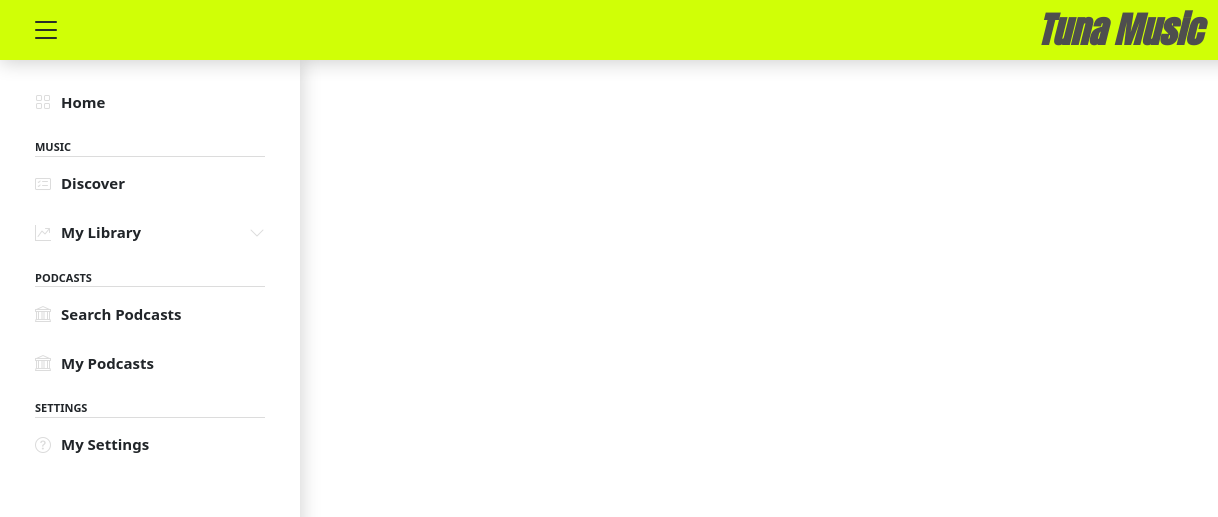
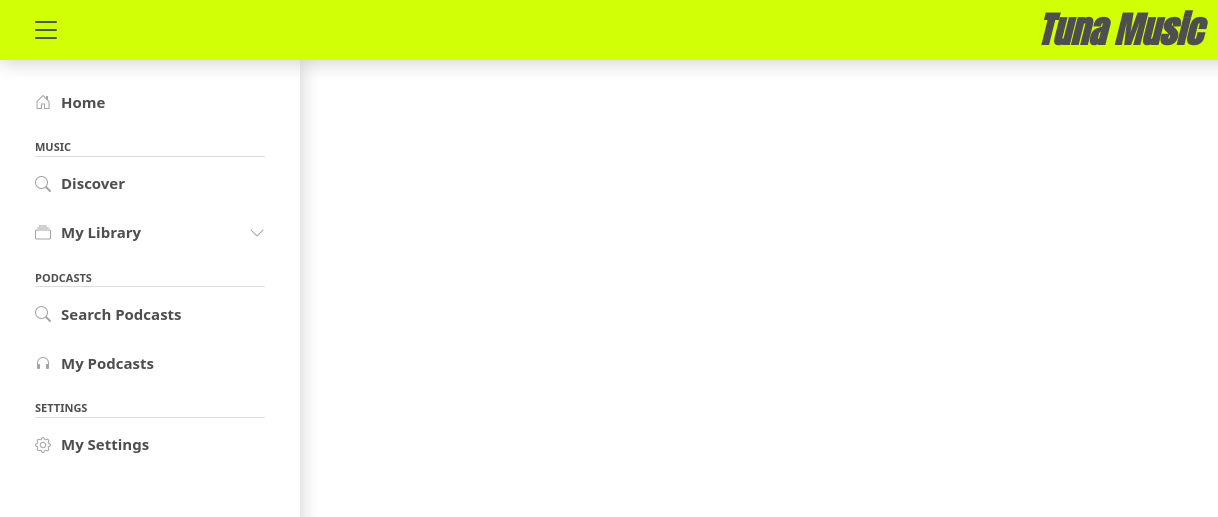
Before and after one commit to anthem89/Tuna-Music-App, a website with bundled scripts: page public/index.html in a window 1280 px wide. Shown: the top 517 px of the page, 0-1218 px from the left. Built offline with nearby package versions, Linux system fonts and the light colour scheme.

Commit message:
updated nav menu

```diff
--- a/public/css/index.css
+++ b/public/css/index.css
@@ -1,14 +1,36 @@
 :root {
 	--headerHeight: 60px;
+	--regularText: #4e4e4e;
 	--darkText: #4e4e4e;
 	--tunaYellow: #d0ff06;
-	--white: #ffffff;
+	--tunaOrange: rgb(231, 151, 3);
+	--tunaBlue: blue;
+	--background: #ffffff;
 	--offWhite: gainsboro;
+	--lightGray: rgb(226, 226, 226);
+	--gray: rgb(163, 163, 163);
+	--darkGray: gray;
 	--shadow: rgba(0, 0, 0, 0.2);
 	--activeNavLink: fuchsia;
 	--hover: rgba(25, 221, 162, 0.196);
 	--pageMask: rgba(0, 0, 0, 0.4);
-	--lightGray: rgb(226, 226, 226);
+}
+
+h1,h2,h3,h4,h5,h6,
+body,
+html {
+	color: var(--regularText);
+	user-select: none;
+}
+
+a {
+	text-decoration: unset;
+	color: var(--activeNavLink);
+	cursor: pointer;
+}
+
+a:hover {
+	text-decoration: underline !important;
 }
 
 body {
@@ -19,7 +41,7 @@
 
 #module-content-container {
 	transition: margin 0.3s ease;
-	background-color: var(--white);
+	background-color: var(--background);
 	margin-top: var(--headerHeight);
 	padding: 20px 30px;
 	flex: 1;
@@ -47,10 +69,6 @@
 .accordion-button:focus {
 	outline: 0;
 	box-shadow: none;
-}
-
-.accordion-button:not(.collapsed) {
-	background-color: var(--offWhite);
 }
 
 .accordion-flush .accordion-button {
@@ -88,7 +106,7 @@
 
 .header {
 	transition: all 0.5s;
-	z-index: 997;
+	z-index: 999;
 	height: 60px;
 	box-shadow: 0px 2px 20px var(--shadow);
 	background-color: var(--tunaYellow);
@@ -99,6 +117,7 @@
 	font-size: 32px;
 	padding-left: 10px;
 	cursor: pointer;
+	color: var(--darkText);
 }
 
 .sidebar {
@@ -107,12 +126,12 @@
 	left: 0;
 	bottom: 0;
 	width: 300px;
-	z-index: 995;
+	z-index: 998;
 	transition: all 0.3s;
 	padding: 20px;
 	overflow-y: auto;
 	box-shadow: 0px 0px 20px var(--shadow);
-	background-color: var(--white);
+	background-color: var(--background);
 }
 
 @media (max-width: 991px) {
@@ -151,7 +170,6 @@
 	padding: 0;
 	margin: 0;
 	list-style: none;
-	z-index: 99;
 }
 
 .sidebar-nav li {
@@ -162,6 +180,11 @@
 
 .sidebar-nav .nav-item {
 	margin-bottom: 5px;
+	color: var(--regularText);
+}
+
+.sidebar-nav .nav-item a {
+	cursor: pointer;
 }
 
 .sidebar-nav .nav-heading {
@@ -177,8 +200,8 @@
 	align-items: center;
 	font-size: 15px;
 	font-weight: 600;
-	transition: 0.3;
-	background: var(--offWhite);
+	transition: 0.3s ease;
+	/* background: var(--tunaYellow); */
 	padding: 10px 15px;
 	border-radius: 4px;
 	width: 100%;
@@ -190,11 +213,11 @@
 }
 
 .sidebar-nav .nav-link.collapsed {
-	background: var(--white);
+	background: var(--background);
 }
 
 .sidebar-nav .nav-link.collapsed i {
-	color: var(--offWhite);
+	color: var(--gray);
 }
 
 .sidebar-nav .nav-link.active i,
@@ -204,7 +227,6 @@
 
 .sidebar-nav .nav-link:hover {
 	color: var(--activeNavLink);
-	background: var(--hover);
 }
 
 .sidebar-nav .nav-link:hover i {
@@ -234,6 +256,7 @@
 	transition: 0.3;
 	padding: 10px 0 10px 40px;
 	transition: 0.3s;
+	color: var(--regularText);
 }
 
 .sidebar-nav .nav-content a i {
@@ -263,7 +286,7 @@
 	left: 0;
 	width: 100vw;
 	height: 100vh;
-	z-index: 98;
+	z-index: 997;
 }
 
 @media (min-width: 992px) {
--- a/public/js/components/autocomplete-input.css
+++ b/public/js/components/autocomplete-input.css
@@ -17,7 +17,7 @@
 	overflow-y: auto;
 	background-color: white;
 	width: 100%;
-	z-index: 1000;
+	z-index: 99;
 }
 
 .autocomplete-suggestion {
--- a/public/js/index.js
+++ b/public/js/index.js
@@ -2,21 +2,21 @@
 
 export const NavMenuStructure = {
 	homeSection: { title: null, parent: null },
-	home: { title: "Home", tagName: "home-screen", icon: "bi bi-grid", parent: "homeSection" },
+	home: { title: "Home", tagName: "home-screen", icon: "bi bi-house-door", parent: "homeSection" },
 
 	musicSection: { title: "Music", parent: null },
-	searchMusic: { title: "Discover", tagName: "search-music-screen", icon: "bi bi-card-checklist", parent: "musicSection" },
+	searchMusic: { title: "Discover", tagName: "search-music-screen", icon: "bi bi-search", parent: "musicSection" },
 
-	library: { title: "My Library", icon: "bi bi-graph-up-arrow", parent: "musicSection" },
+	library: { title: "My Library", icon: "bi bi-collection", parent: "musicSection" },
 	allSongs: { title: "All Songs", tagName: "library-screen", icon: null, parent: "library" },
 	playlists: { title: "Playlists", tagName: "playlists-screen", icon: null, parent: "library" },
 
 	podcastsSection: { title: "Podcasts", parent: null },
-	searchPodcasts: { title: "Search Podcasts", tagName: "search-podcasts-screen", icon: "bi bi-bank", parent: "podcastsSection" },
-	myPodcasts: { title: "My Podcasts", tagName: "podcasts-screen", icon: "bi bi-bank", parent: "podcastsSection" },
+	searchPodcasts: { title: "Search Podcasts", tagName: "search-podcasts-screen", icon: "bi bi-search", parent: "podcastsSection" },
+	myPodcasts: { title: "My Podcasts", tagName: "podcasts-screen", icon: "bi bi-headphones", parent: "podcastsSection" },
 
 	settingsSection: { title: "Settings", parent: null },
-	settings: { title: "My Settings", tagName: "settings-screen", icon: "bi bi-question-circle", parent: "settingsSection" },
+	settings: { title: "My Settings", tagName: "settings-screen", icon: "bi bi-gear", parent: "settingsSection" },
 
 }
 
```
Also changed, not shown: public/assets/img/no-album-art.png (added).
